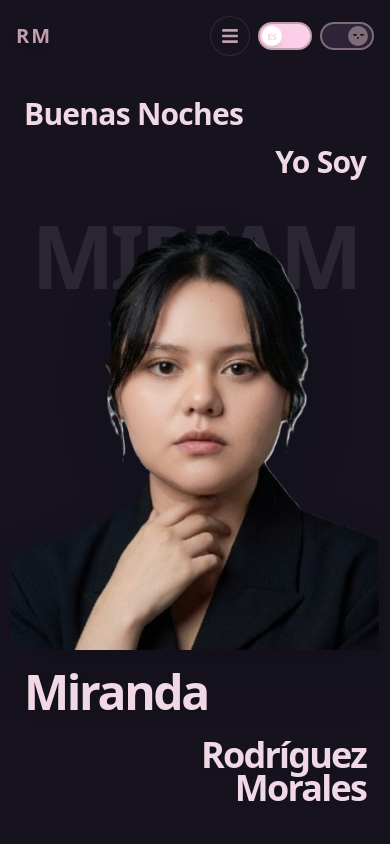
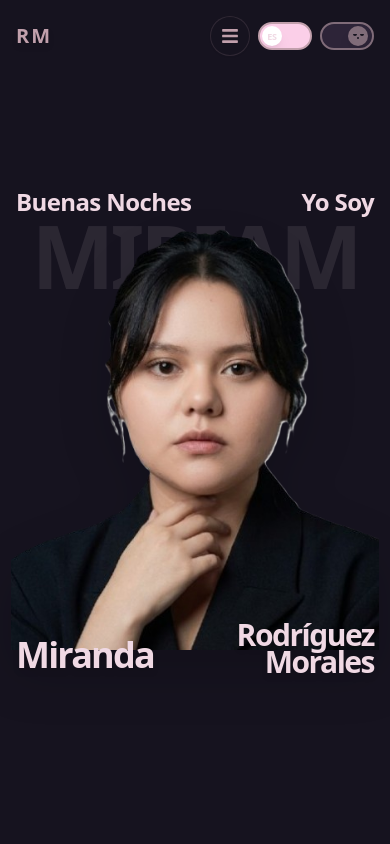
Before and after one commit to mmrm-miranda/Portafolio, a React (Vite) app: page / in a window 390 px wide. Shown: the top 844 px of the page. Built offline with nearby package versions, Linux system fonts and the light colour scheme.

Commit message:
fix(UI): replicar diseño de 4 esquinas exacto en móvil con textos escalados

```diff
--- a/src/sections/HeroSection.jsx
+++ b/src/sections/HeroSection.jsx
@@ -53,23 +53,23 @@ export default function HeroSection() {
           </motion.h1>
         </div>
 
-        {/* TEXTOS SUPERIORES - Escalonados en móvil */}
-        <div className="absolute inset-0 w-full max-w-[1400px] mx-auto pointer-events-none z-10 px-6">
+        {/* TEXTOS SUPERIORES - Distribuidos en esquinas para móvil y desktop */}
+        <div className="absolute inset-0 w-full max-w-[1400px] mx-auto pointer-events-none z-10 px-4 md:px-6">
 
-          <motion.h2 variants={itemVariants} className="absolute top-24 md:top-[18%] left-6 md:left-10 text-[#C1A0AC] dark:text-[#F0D9E4] text-3xl sm:text-4xl md:text-7xl font-bold tracking-tight pointer-events-auto transition-colors duration-500">
+          <motion.h2 variants={itemVariants} className="absolute top-[22%] md:top-[18%] left-4 md:left-10 text-[#C1A0AC] dark:text-[#F0D9E4] text-2xl sm:text-4xl md:text-7xl font-bold tracking-tight pointer-events-auto transition-colors duration-500">
             {greeting || t("hero.greeting.evening")}
           </motion.h2>
 
-          <motion.h2 variants={itemVariants} className="absolute top-36 md:top-[18%] right-6 md:right-10 text-[#C1A0AC] dark:text-[#F0D9E4] text-3xl sm:text-4xl md:text-7xl font-bold tracking-tight pointer-events-auto transition-colors duration-500">
+          <motion.h2 variants={itemVariants} className="absolute top-[22%] md:top-[18%] right-4 md:right-10 text-[#C1A0AC] dark:text-[#F0D9E4] text-2xl sm:text-4xl md:text-7xl font-bold tracking-tight pointer-events-auto transition-colors duration-500">
             {t("hero.yosoy")}
           </motion.h2>
 
-          {/* TEXTOS INFERIORES - Distribuidos para evitar solapamiento */}
-          <motion.h2 variants={itemVariants} className="absolute bottom-32 md:bottom-[10%] left-6 md:left-10 text-[#4A3F4B] dark:text-[#F0D9E4] text-5xl sm:text-6xl md:text-8xl font-black tracking-tighter pointer-events-auto drop-shadow-md transition-colors duration-500">
+          {/* TEXTOS INFERIORES - Distribuidos en esquinas */}
+          <motion.h2 variants={itemVariants} className="absolute bottom-[20%] md:bottom-[10%] left-4 md:left-10 text-[#4A3F4B] dark:text-[#F0D9E4] text-4xl sm:text-6xl md:text-8xl font-black tracking-tighter pointer-events-auto drop-shadow-md transition-colors duration-500">
             Miranda
           </motion.h2>
 
-          <motion.h2 variants={itemVariants} className="absolute bottom-10 md:bottom-[10%] right-6 md:right-10 text-[#4A3F4B] dark:text-[#F0D9E4] text-4xl sm:text-6xl md:text-8xl font-black tracking-tighter leading-[0.9] text-right pointer-events-auto drop-shadow-md transition-colors duration-500">
+          <motion.h2 variants={itemVariants} className="absolute bottom-[20%] md:bottom-[10%] right-4 md:right-10 text-[#4A3F4B] dark:text-[#F0D9E4] text-3xl sm:text-6xl md:text-8xl font-black tracking-tighter leading-[0.9] text-right pointer-events-auto drop-shadow-md transition-colors duration-500">
             Rodríguez<br /> Morales
           </motion.h2>
 
```
